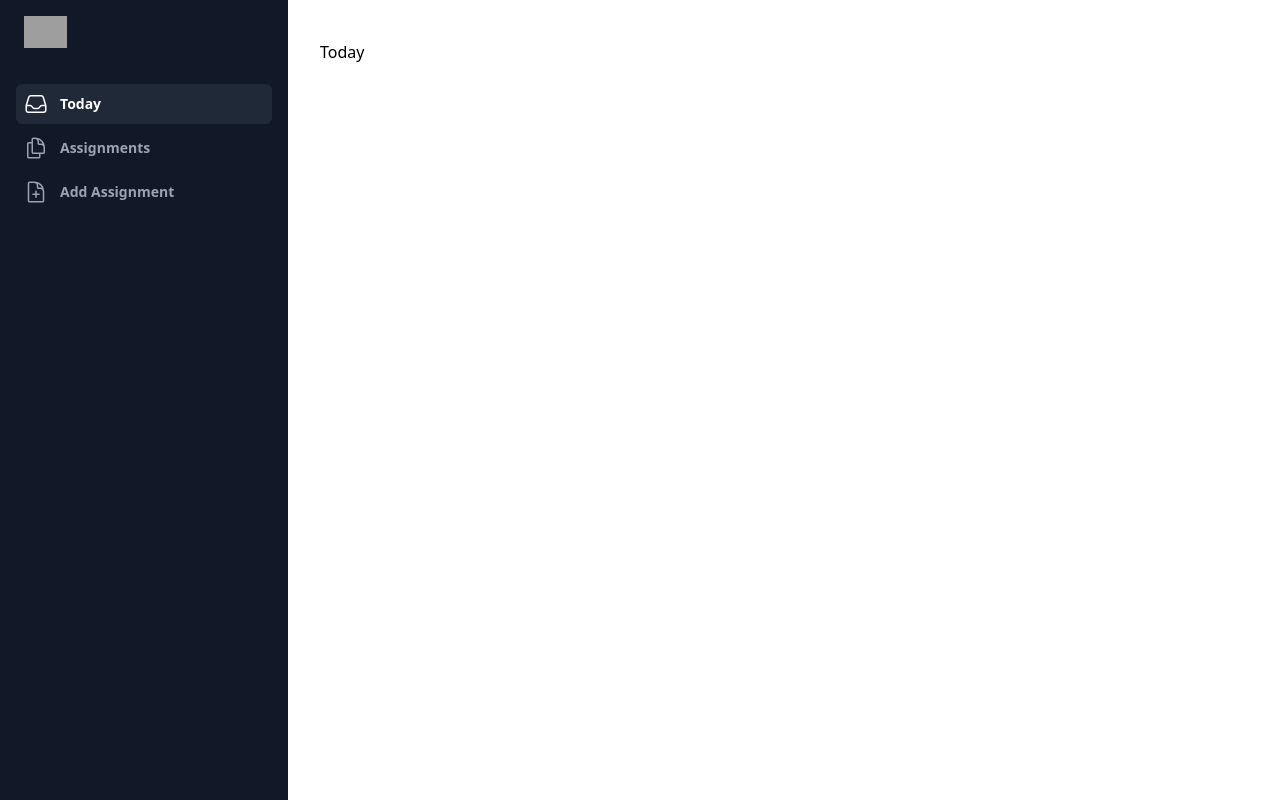
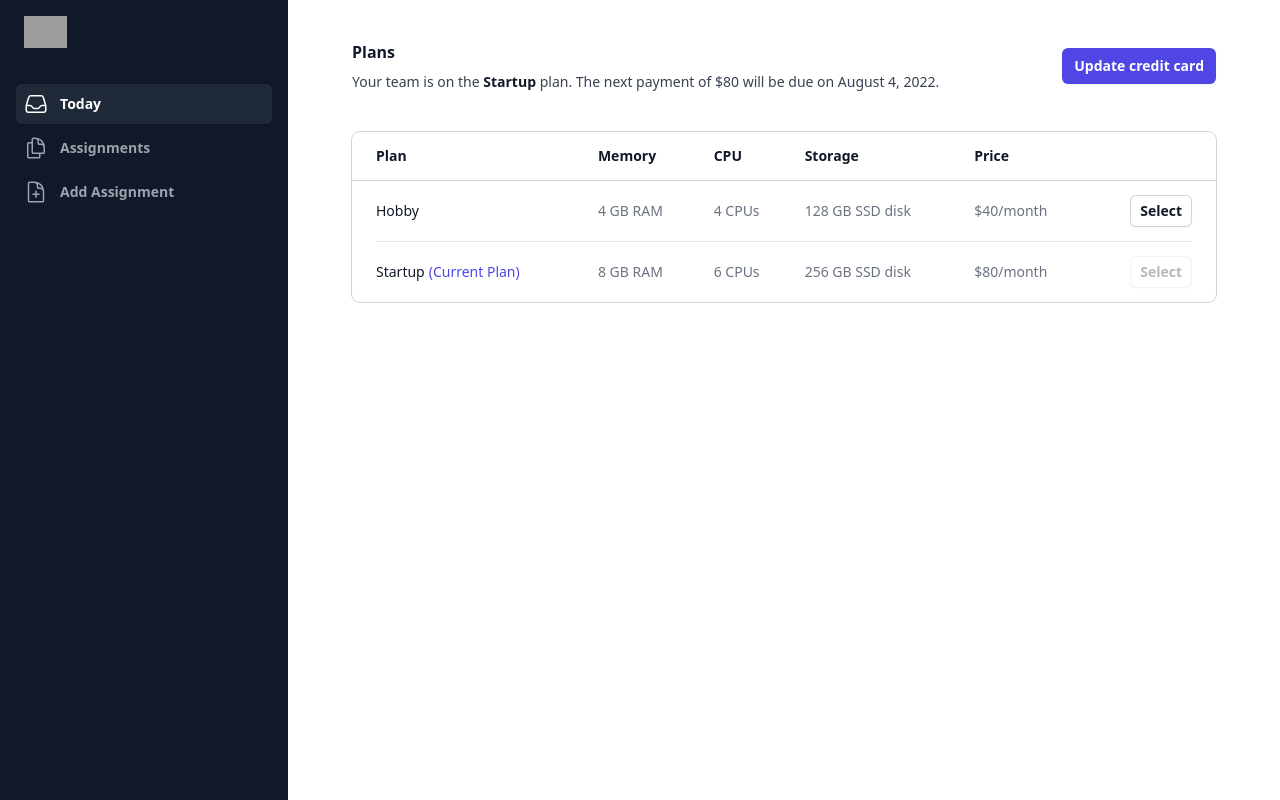
Before and after one commit to syed-razi/divvydo, a React (Vite) app: page / in a window 1280 px wide. Built offline with nearby package versions, Linux system fonts and the light colour scheme; grey boxes are pictures that could not be loaded.

Commit message:
add placeholder table for Today

```diff
--- a/src/Today.tsx
+++ b/src/Today.tsx
@@ -1,5 +1,174 @@
-type Props = {};
+const plans = [
+  {
+    id: 1,
+    name: "Hobby",
+    memory: "4 GB RAM",
+    cpu: "4 CPUs",
+    storage: "128 GB SSD disk",
+    price: "$40",
+    isCurrent: false,
+  },
+  {
+    id: 2,
+    name: "Startup",
+    memory: "8 GB RAM",
+    cpu: "6 CPUs",
+    storage: "256 GB SSD disk",
+    price: "$80",
+    isCurrent: true,
+  },
+  // More plans...
+];
 
-export default function Today({}: Props) {
-  return <div>Today</div>;
+function classNames(...classes) {
+  return classes.filter(Boolean).join(" ");
 }
+
+export default function Example() {
+  return (
+    <div className="px-4 sm:px-6 lg:px-8">
+      <div className="sm:flex sm:items-center">
+        <div className="sm:flex-auto">
+          <h1 className="text-base font-semibold leading-6 text-gray-900">
+            Plans
+          </h1>
+          <p className="mt-2 text-sm text-gray-700">
+            Your team is on the{" "}
+            <strong className="font-semibold text-gray-900">Startup</strong>{" "}
+            plan. The next payment of $80 will be due on August 4, 2022.
+          </p>
+        </div>
+        <div className="mt-4 sm:ml-16 sm:mt-0 sm:flex-none">
+          <button
+            type="button"
+            className="block rounded-md bg-indigo-600 px-3 py-2 text-center text-sm font-semibold text-white shadow-sm hover:bg-indigo-500 focus-visible:outline focus-visible:outline-2 focus-visible:outline-offset-2 focus-visible:outline-indigo-600"
+          >
+            Update credit card
+          </button>
+        </div>
+      </div>
+      <div className="-mx-4 mt-10 ring-1 ring-gray-300 sm:mx-0 sm:rounded-lg">
+        <table className="min-w-full divide-y divide-gray-300">
+          <thead>
+            <tr>
+              <th
+                scope="col"
+                className="py-3.5 pl-4 pr-3 text-left text-sm font-semibold text-gray-900 sm:pl-6"
+              >
+                Plan
+              </th>
+              <th
+                scope="col"
+                className="hidden px-3 py-3.5 text-left text-sm font-semibold text-gray-900 lg:table-cell"
+              >
+                Memory
+              </th>
+              <th
+                scope="col"
+                className="hidden px-3 py-3.5 text-left text-sm font-semibold text-gray-900 lg:table-cell"
+              >
+                CPU
+              </th>
+              <th
+                scope="col"
+                className="hidden px-3 py-3.5 text-left text-sm font-semibold text-gray-900 lg:table-cell"
+              >
+                Storage
+              </th>
+              <th
+                scope="col"
+                className="px-3 py-3.5 text-left text-sm font-semibold text-gray-900"
+              >
+                Price
+              </th>
+              <th scope="col" className="relative py-3.5 pl-3 pr-4 sm:pr-6">
+                <span className="sr-only">Select</span>
+              </th>
+            </tr>
+          </thead>
+          <tbody>
+            {plans.map((plan, planIdx) => (
+              <tr key={plan.id}>
+                <td
+                  className={classNames(
+                    planIdx === 0 ? "" : "border-t border-transparent",
+                    "relative py-4 pl-4 pr-3 text-sm sm:pl-6",
+                  )}
+                >
+                  <div className="font-medium text-gray-900">
+                    {plan.name}
+                    {plan.isCurrent ? (
+                      <span className="ml-1 text-indigo-600">
+                        (Current Plan)
+                      </span>
+                    ) : null}
+                  </div>
+                  <div className="mt-1 flex flex-col text-gray-500 sm:block lg:hidden">
+                    <span>
+                      {plan.memory} / {plan.cpu}
+                    </span>
+                    <span className="hidden sm:inline">·</span>
+                    <span>{plan.storage}</span>
+                  </div>
+                  {planIdx !== 0 ? (
+                    <div className="absolute -top-px left-6 right-0 h-px bg-gray-200" />
+                  ) : null}
+                </td>
+                <td
+                  className={classNames(
+                    planIdx === 0 ? "" : "border-t border-gray-200",
+                    "hidden px-3 py-3.5 text-sm text-gray-500 lg:table-cell",
+                  )}
+                >
+                  {plan.memory}
+                </td>
+                <td
+                  className={classNames(
+                    planIdx === 0 ? "" : "border-t border-gray-200",
+                    "hidden px-3 py-3.5 text-sm text-gray-500 lg:table-cell",
+                  )}
+                >
+                  {plan.cpu}
+                </td>
+                <td
+                  className={classNames(
+                    planIdx === 0 ? "" : "border-t border-gray-200",
+                    "hidden px-3 py-3.5 text-sm text-gray-500 lg:table-cell",
+                  )}
+                >
+                  {plan.storage}
+                </td>
+                <td
+                  className={classNames(
+                    planIdx === 0 ? "" : "border-t border-gray-200",
+                    "px-3 py-3.5 text-sm text-gray-500",
+                  )}
+                >
+                  <div className="sm:hidden">{plan.price}/mo</div>
+                  <div className="hidden sm:block">{plan.price}/month</div>
+                </td>
+                <td
+                  className={classNames(
+                    planIdx === 0 ? "" : "border-t border-transparent",
+                    "relative py-3.5 pl-3 pr-4 text-right text-sm font-medium sm:pr-6",
+                  )}
+                >
+                  <button
+                    type="button"
+                    className="inline-flex items-center rounded-md bg-white px-2.5 py-1.5 text-sm font-semibold text-gray-900 shadow-sm ring-1 ring-inset ring-gray-300 hover:bg-gray-50 disabled:cursor-not-allowed disabled:opacity-30 disabled:hover:bg-white"
+                    disabled={plan.isCurrent}
+                  >
+                    Select<span className="sr-only">, {plan.name}</span>
+                  </button>
+                  {planIdx !== 0 ? (
+                    <div className="absolute -top-px left-0 right-6 h-px bg-gray-200" />
+                  ) : null}
+                </td>
+              </tr>
+            ))}
+          </tbody>
+        </table>
+      </div>
+    </div>
+  );
+}
```
